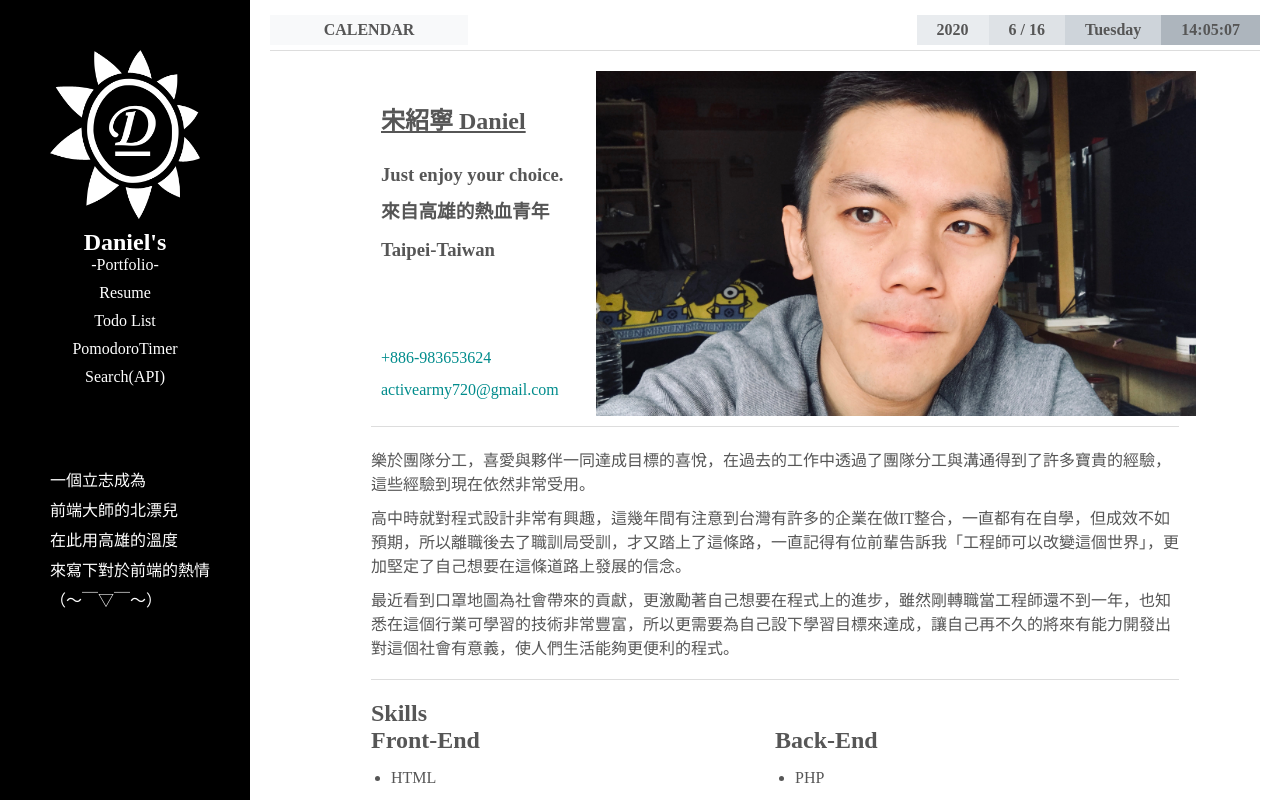
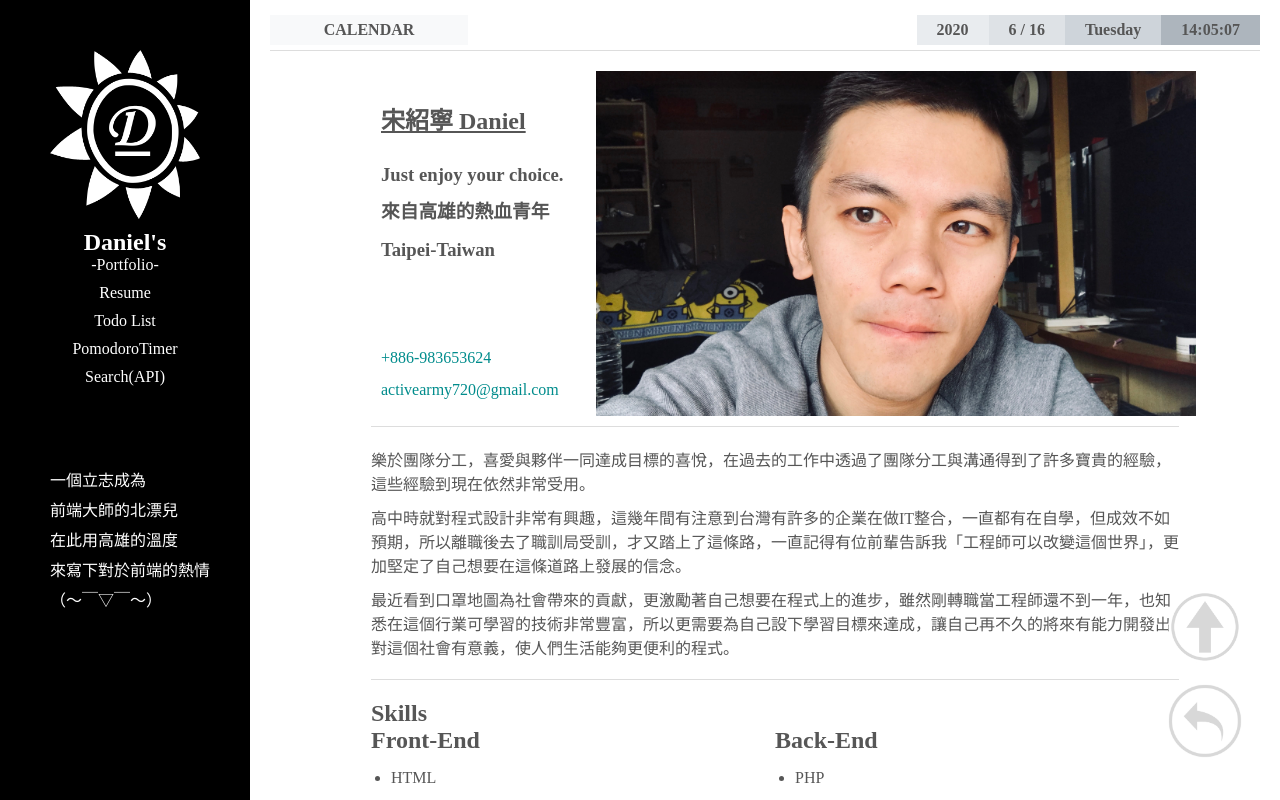
Before and after one commit to danielsung720/portfolio, a React (Create React App) app: page / in a window 1280 px wide. Shown: the top 800 px of the page. Built offline with nearby package versions, Linux system fonts and the light colour scheme.

Commit message:
新增CtrlBar

```diff
--- a/src/App.js
+++ b/src/App.js
@@ -6,6 +6,7 @@ import Resume from './components/resume/Resume';
 import TodoList from './components/todolist/TodoList';
 import PomodoroTimer from './components/pomodorotimer/PomodoroTimer';
 import Search from './components/search/Search';
+import CtrlBar from './components/ctrlbar/CrtlBar';
 import './scss/app.scss';
 
 function App() {
@@ -13,6 +14,7 @@ function App() {
         <div className="App">
             <Sidebar />
             <Calender />
+            <CtrlBar />
             <Route path="/" exact component={Resume} />
             <Route path="/todo_list" component={TodoList} />
             <Route
--- /dev/null
+++ b/src/components/ctrlbar/CrtlBar.js
@@ -0,0 +1,27 @@
+import React from 'react';
+import GoTop from '../../images/gotop.png';
+import GoBack from '../../images/goback.png';
+import '../../scss/ctrlbar.scss';
+
+const goTop = () => {
+    window.scrollTo(0,0);
+}
+
+const goBack = () => {
+    window.history.back();
+}
+
+const CtrlBar = () => {
+    return (
+        <div className="ctrl_bar">
+            <div onClick={goTop}>
+                <img src={GoTop} alt="goTop"/>
+            </div>
+            <div onClick={goBack}>
+                <img src={GoBack} alt="goBack"/>
+            </div>
+        </div>
+    )
+}
+
+export default CtrlBar;
--- /dev/null
+++ b/src/scss/ctrlbar.scss
@@ -0,0 +1,12 @@
+.ctrl_bar{
+    position: fixed;
+    bottom: 30px;
+    right: 30px;
+    div{
+        padding: 5px;
+        cursor: pointer;
+        img{
+            width: 80px;
+        }
+    }
+}
```
Also changed, not shown: src/images/goback.png (added), src/images/gotop.png (added).
